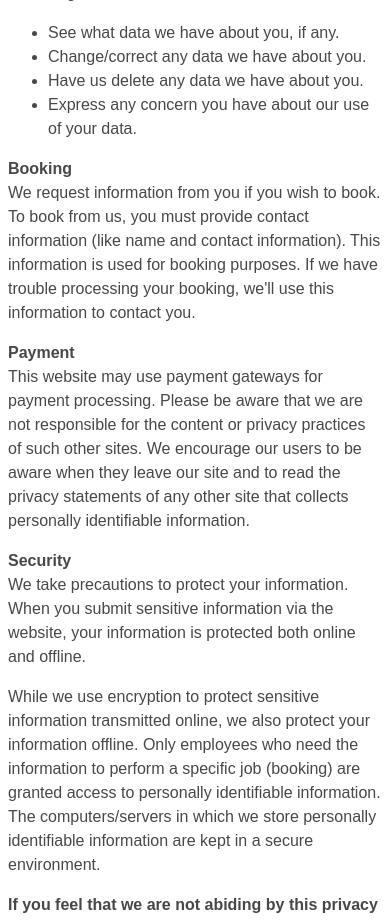
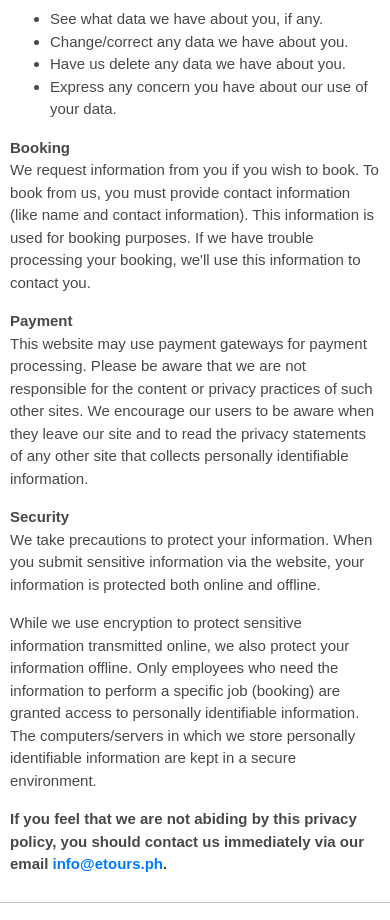
Before and after one commit to etours-davao-inc/static-site-py, a Flask app: page /privacy-policy.html in a window 390 px wide; the page is wider, and only the part inside the window is pictured. Shown: the part 939-1859 px from the top of that part. Run offline with Flask 2, Linux system fonts and the light colour scheme; parts of the project's set-up code (start-up, migrations or seed data) failed here and were passed over; some libraries are stand-ins or nearby versions; some web fonts are replaced.

Commit message:
Fix margin on mobile

```diff
--- a/static/css/base.css
+++ b/static/css/base.css
@@ -143,8 +143,10 @@
   }
 
   .responsive-widths {
+    font-size: 15px;
+    margin-top:65px;
+    padding: 10px;
     width:100%;
-    margin: 0 auto;
   }
   .chilean-fire {
     color: #cd6133;
@@ -246,6 +248,9 @@
   #menu-wrap {
     display: none;
   }
+  .responsive-widths {
+    margin-top:0;
+  }
 }
 
 /* Extra large devices (large desktops, 1200px and up) */
--- a/static/css/index.css
+++ b/static/css/index.css
@@ -1,4 +1,5 @@
 main {
+  margin-top: 60px;
   padding: 10px
 }
 
@@ -215,6 +216,9 @@ main {
 }
 
 @media (min-width: 992px) {
+  main {
+    margin-top: 0;
+  }
   #bannerSection h2 {
     font-size: 5em;
   }
--- a/static/css/tourpackage.css
+++ b/static/css/tourpackage.css
@@ -1,4 +1,5 @@
 main {
+  margin-top: 60px;
   padding: 12px;
   animation-name: tourpackage;
   animation-duration: 2s;
@@ -122,6 +123,9 @@ aside ul {
 /* Large devices (desktops, 992px and up) */
 
 @media (min-width: 992px) {
+  main {
+    margin-top: 0;
+  }
   header {
     grid-area: header;
   }
--- a/templates/company-profile.html
+++ b/templates/company-profile.html
@@ -4,7 +4,7 @@
 
 {% endblock %}
 {% block container %}
-    <div class="responsive-widths my-2 bg-white p-2">
+    <div class="responsive-widths">
       <h1 class="h2 chilean-fire d-none">Etours Company Profile</h1>
       <div class="text-center p-5">
       <h2 class="h1 chilean-fire">Vision</h2>
--- a/templates/contact-us.html
+++ b/templates/contact-us.html
@@ -3,7 +3,7 @@
   {{ super() }}
 {% endblock %}
 {% block container %}
-  <div class="responsive-widths bg-white my-2 p-2">
+  <div class="responsive-widths">
     <div class="text-center">
       <div class="social mt-2">
         <img src="https://res.cloudinary.com/etours-davao/image/upload/v1566424399/contact_qj2o76.png" />
--- a/templates/corporate-travel.html
+++ b/templates/corporate-travel.html
@@ -10,7 +10,7 @@
 
 {% endblock %}
 {% block container %}
-  <div class="responsive-widths my-2 bg-white p-2">
+  <div class="responsive-widths">
     <h1 class="h2 chilean-fire d-none">Corporate Travel</h1>
     <div>
       <p>On this page</p>
--- a/templates/index.html
+++ b/templates/index.html
@@ -27,11 +27,11 @@
                   {% endif %}
                   <span>{{tourpackage.duration_text}}</span>
                 </div>
-                <img
+                {# <img
                   src="https://res.cloudinary.com/etours-davao/image/upload/w_498,h_213,q_auto:low,f_auto,dpr_auto/v1566364219/placeholder.jpg"
                   data-src="https://res.cloudinary.com/etours-davao/image/upload/w_498,q_auto:low,f_auto,dpr_auto/v1564818805/{{tourpackage.photo}}"
                   alt="{{tourpackage.thumbnail.alt}}"
-                  class="img-fluid lazy"/>
+                  class="img-fluid lazy"/> #}
                 <div class="p-2 d-flex flex-wrap align-content-between" style="min-height: 115px">
                   <div>
                     <h2 class="tp-name">{{tourpackage.name}}</h2>
--- a/templates/privacy-policy.html
+++ b/templates/privacy-policy.html
@@ -4,7 +4,7 @@
 
 {% endblock %}
 {% block container %}
-    <div class="responsive-widths my-2 p-2 bg-white rounded">
+    <div class="responsive-widths">
       <h1 class="chilean-fire">Privacy Notice</h1>
       <p>This privacy notice discloses the privacy practices for&nbsp;www.etours.ph. This privacy notice applies solely to information collected by this website. It will notify you of the following:</p>
       <ol type="1">
```
